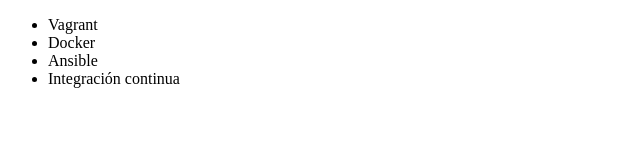
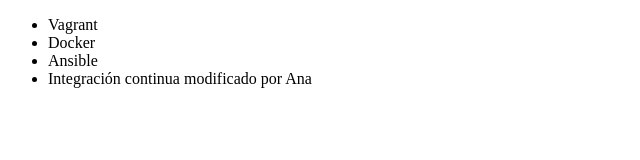
Before and after one commit to RodrigoMdza/Alura, a plain HTML site: page index.html in a window 1280 px wide. Shown: the whole page, without its empty margins (0-640 px from the left). Drawn offline with Linux system fonts and the light colour scheme.

Commit message:
modificando nombre

```diff
--- a/index.html
+++ b/index.html
@@ -9,7 +9,7 @@
          <li> Vagrant </li>
          <li> Docker </li>
          <li> Ansible </li>
-         <li> Integración continua </li>
+         <li> Integración continua modificado por Ana</li>
      </ul>
 </body>
 </html>
```
